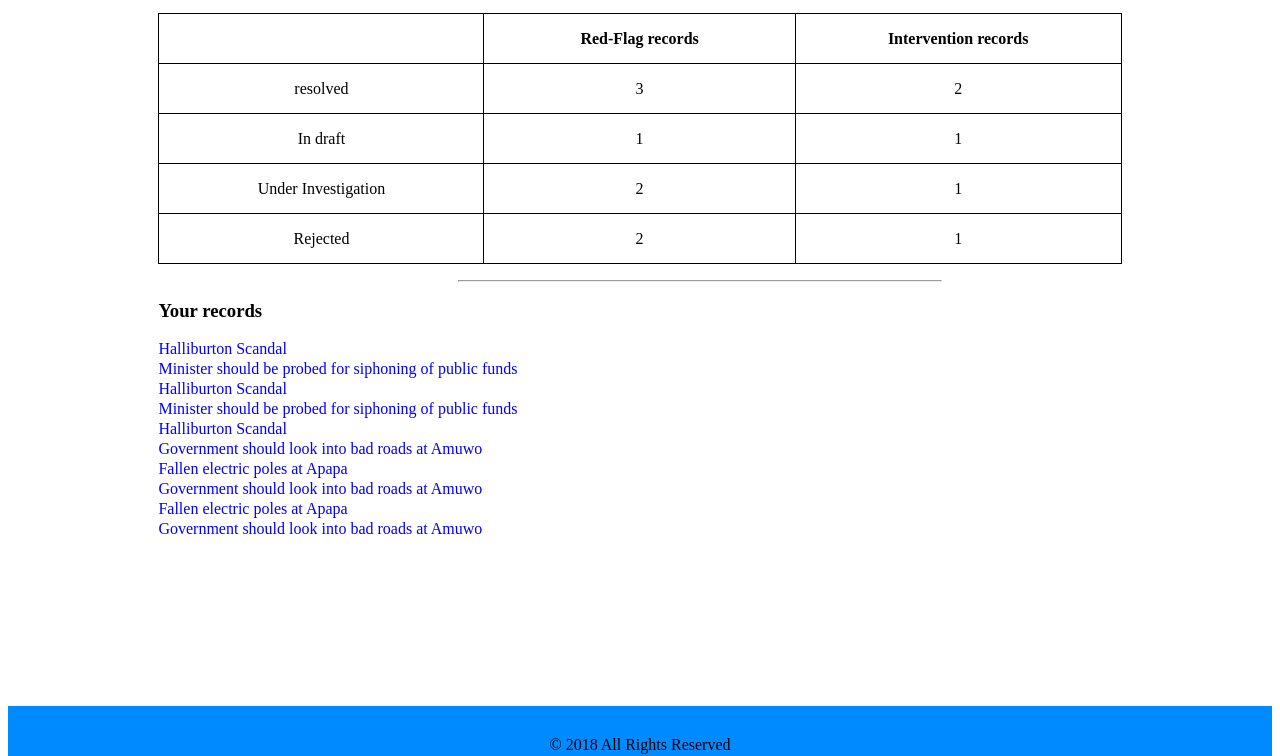
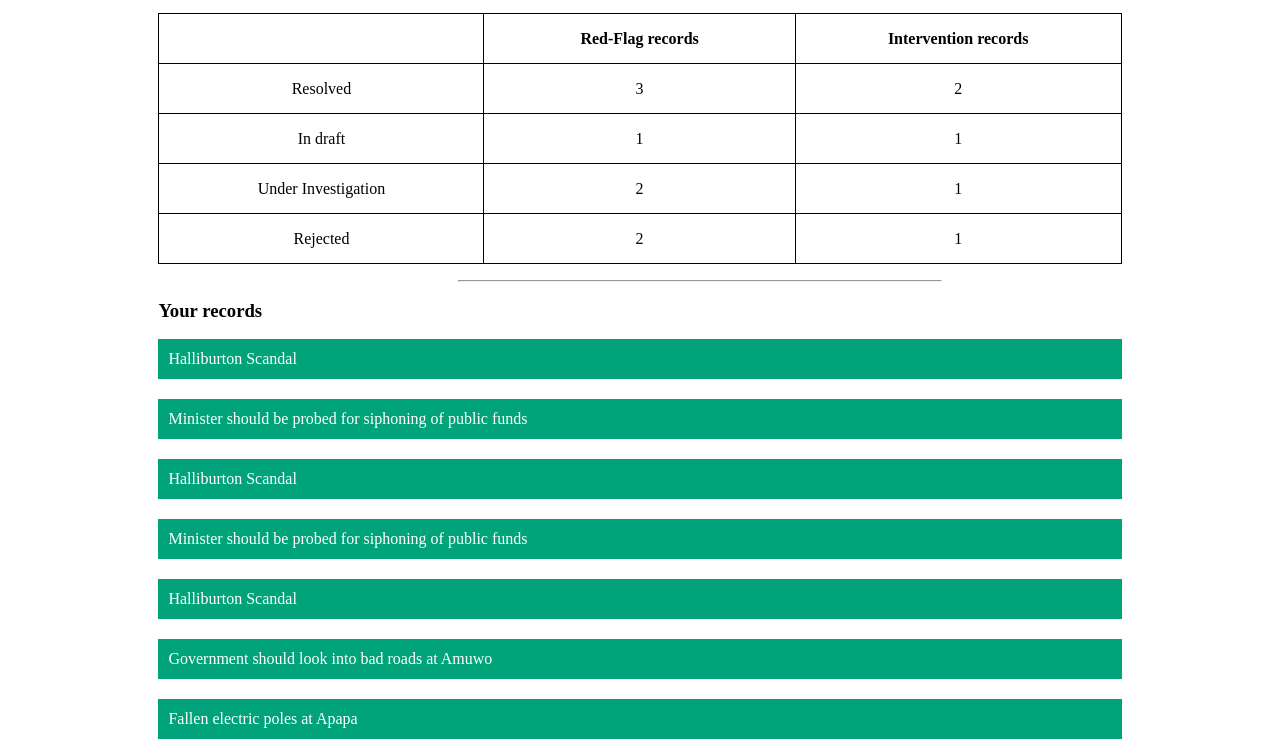
Before and after one commit to kingsley010/iReporter, a plain HTML site: page UI/views/profile.html in a window 1280 px wide. Shown: the part 514-1270 px from the top of the page. Drawn offline with Linux system fonts and the light colour scheme.

Commit message:
gh-pages

```diff
--- a/UI/public/css/style.css
+++ b/UI/public/css/style.css
@@ -649,7 +649,12 @@
 
 #profyl_record ul li a {
 	text-decoration: none;
-	color: blue;
+	color: white;
+}
+
+#list {
+	background-color: #00a37a;
+	padding: 10px;
 }
 
 #details {
--- a/UI/views/profile.html
+++ b/UI/views/profile.html
@@ -47,7 +47,7 @@
 										<th>Intervention records</th>
 									</tr>
 									<tr class="column">
-										<td>resolved</td>
+										<td>Resolved</td>
 										<td>3</td>
 										<td>2</td>
 									</tr>
@@ -73,16 +73,16 @@
 						<div id="profyl_record">
 							<h3> Your records </h3>
 							<ul>
-								<li><a href="red_flag.html">Halliburton Scandal</a></li>
-								<li><a href="red_flag.html">Minister should be probed for siphoning of public funds</a></li>
-								<li><a href="red_flag.html">Halliburton Scandal</a></li>
-								<li><a href="red_flag.html">Minister should be probed for siphoning of public funds</a></li>
-								<li><a href="red_flag.html">Halliburton Scandal</a></li>
-								<li><a href="Intervention.html">Government should look into bad roads at Amuwo</a></li>
-								<li><a href="Intervention.html">Fallen electric poles at Apapa</a></li>
-								<li><a href="Intervention.html">Government should look into bad roads at Amuwo</a></li>
-								<li><a href="Intervention.html">Fallen electric poles at Apapa</a></li>
-								<li><a href="Intervention.html">Government should look into bad roads at Amuwo</a></li>
+								<li id="list"><a href="red_flag.html">Halliburton Scandal</a></li><br>
+								<li id="list"><a href="red_flag.html">Minister should be probed for siphoning of public funds</a></li><br>
+								<li id="list"><a href="red_flag.html">Halliburton Scandal</a></li><br>
+								<li id="list"><a href="red_flag.html">Minister should be probed for siphoning of public funds</a></li><br>
+								<li id="list"><a href="red_flag.html">Halliburton Scandal</a></li><br>
+								<li id="list"><a href="Intervention.html">Government should look into bad roads at Amuwo</a></li><br>
+								<li id="list"><a href="Intervention.html">Fallen electric poles at Apapa</a></li><br>
+								<li id="list"><a href="Intervention.html">Government should look into bad roads at Amuwo</a></li><br>
+								<li id="list"><a href="Intervention.html">Fallen electric poles at Apapa</a></li><br>
+								<li id="list"><a href="Intervention.html">Government should look into bad roads at Amuwo</a></li><br>
 							</ul>
 						</div>
 				</form>
```
